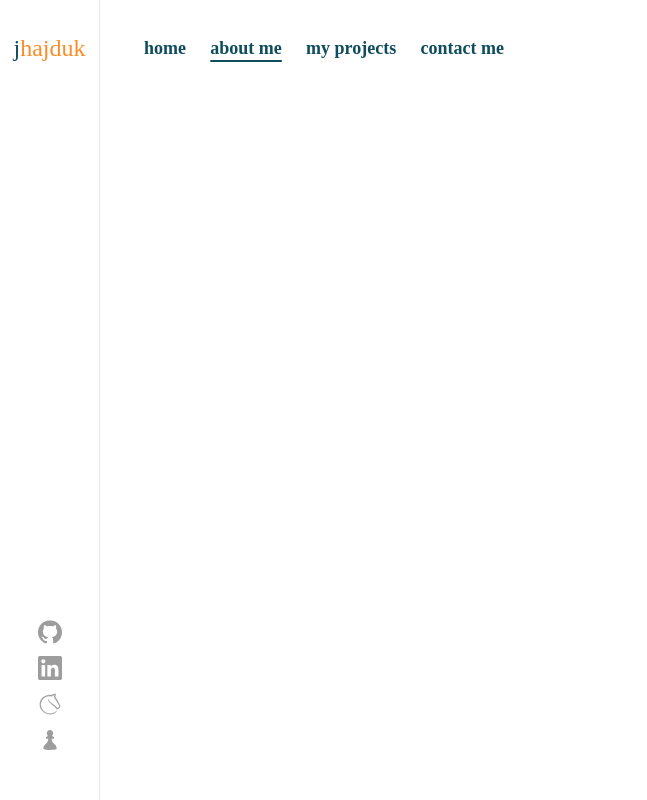
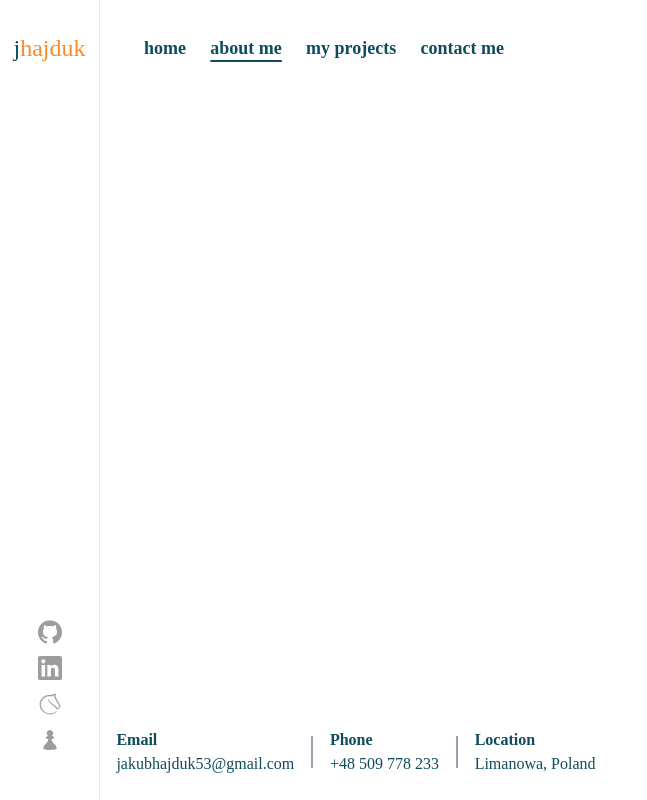
Before and after one commit to jakubhajduk53/personal-website, a Vue app: page /about in a window 1280 px wide. Shown: the whole page, without its empty margins (0-647 px from the left). Built offline with nearby package versions, Linux system fonts and the light colour scheme; a web font is replaced by a local one.

Commit message:
feat: add footer

```diff
--- a/src/App.vue
+++ b/src/App.vue
@@ -1,13 +1,16 @@
 <script setup lang="ts">
 import Header from "../src/components/Header.vue";
 import Aside from "../src/components/Aside.vue";
+import Footer from "../src/components/Footer.vue";
 </script>
 
 <template>
   <div class="flex">
     <Aside />
-    <main>
+    <main class="flex flex-col flex-1">
       <Header />
+      <div class="flex-1"></div>
+      <Footer />
     </main>
   </div>
 </template>
--- /dev/null
+++ b/src/components/Footer.vue
@@ -0,0 +1,23 @@
+<script setup lang="ts">
+import FooterIcon from "../components/FooterItem.vue";
+import type { FooterIconItem } from "../types";
+
+const items: FooterIconItem[] = [
+  {
+    label: "Email",
+    value: "jakubhajduk53@gmail.com",
+    href: "mailto:jakubhajduk53@gmail.com",
+  },
+  { label: "Phone", value: "+48 509 778 233", href: "tel:+48509778233" },
+  { label: "Location", value: "Limanowa, Poland" },
+];
+</script>
+
+<template>
+  <div class="flex justify-around h-24 w-[40vw]">
+    <template v-for="(item, index) in items" :key="item.label">
+      <span v-if="index > 0" class="w-0.5 h-8 self-center bg-gray-400" />
+      <FooterIcon v-bind="item" />
+    </template>
+  </div>
+</template>
--- /dev/null
+++ b/src/components/FooterItem.vue
@@ -0,0 +1,13 @@
+<script setup lang="ts">
+import type { FooterIconItem } from "../types";
+
+defineProps<FooterIconItem>();
+</script>
+
+<template>
+  <div class="flex flex-col justify-center p-4">
+    <div class="font-semibold">{{ label }}</div>
+    <a v-if="href" :href="href" class="hover:underline">{{ value }}</a>
+    <div v-else>{{ value }}</div>
+  </div>
+</template>
--- a/src/types/index.ts
+++ b/src/types/index.ts
@@ -11,3 +11,9 @@ export interface IconLink {
   href: string;
   label: string;
 }
+
+export interface FooterIconItem {
+  label: string;
+  value: string;
+  href?: string;
+}
```
